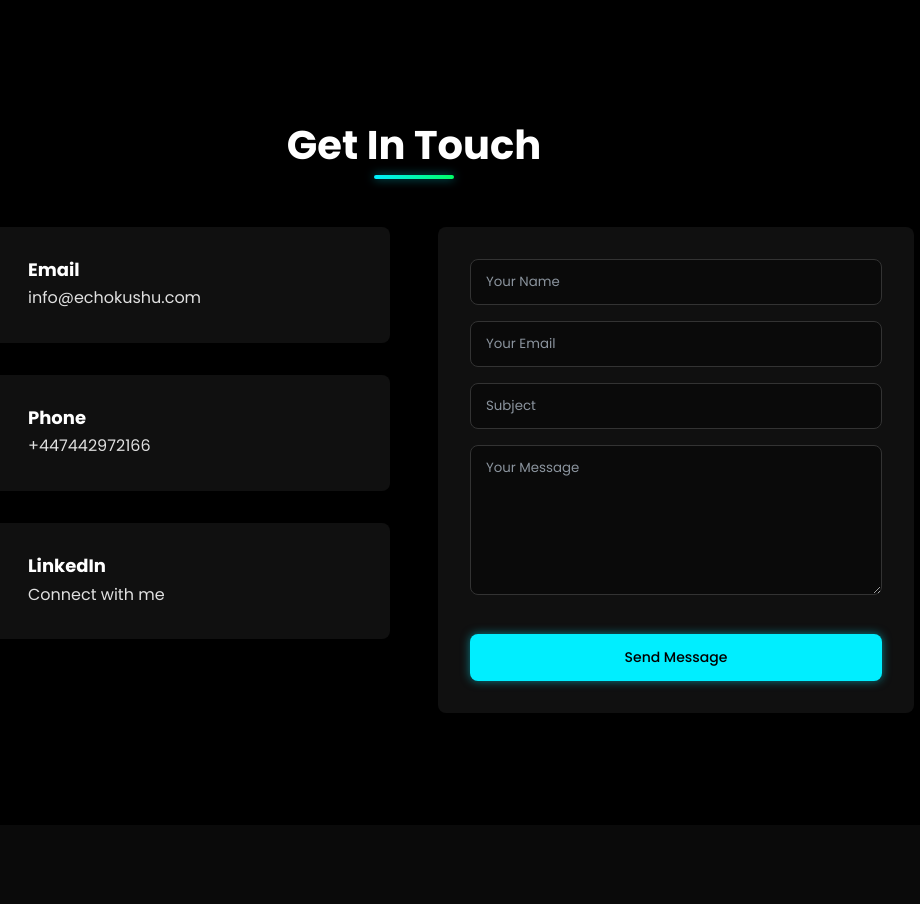
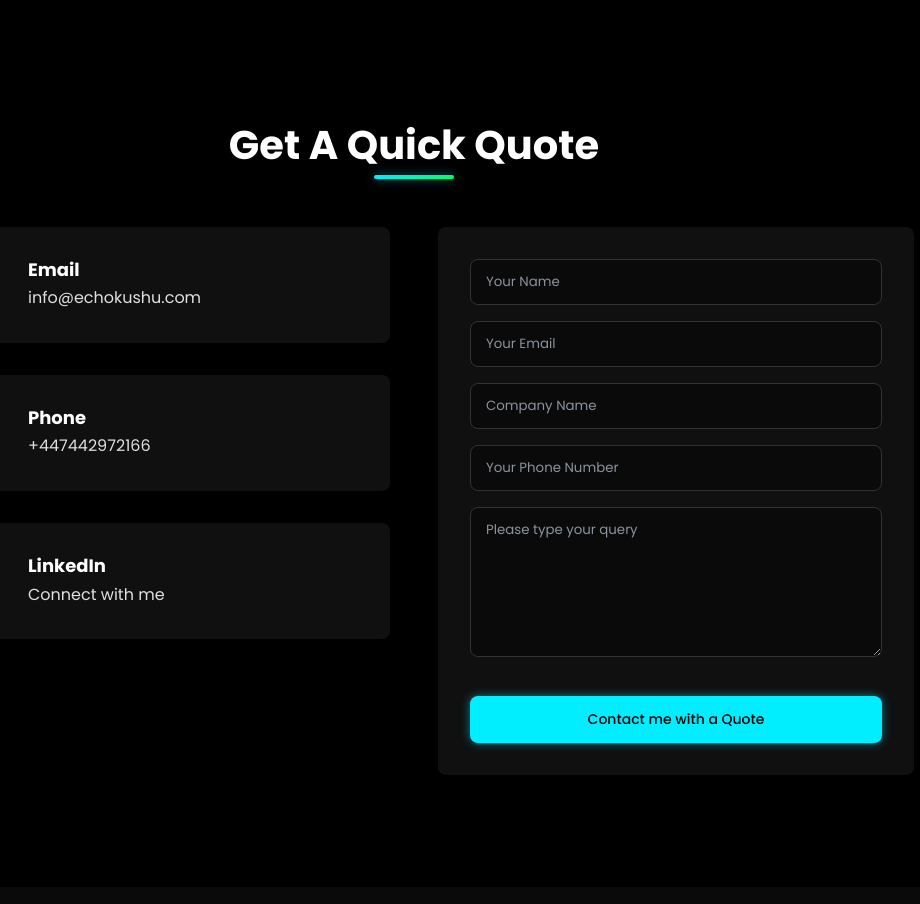
Before and after one commit to EchoKushu/Cybersec-personal-profile, a plain HTML site: page index.html in a window 1280 px wide. Shown: the part 6120-7024 px from the top of the page, 226-1146 px from the left. Drawn offline with Linux system fonts and the light colour scheme.

Commit message:
Add files via upload

```diff
--- a/index.html
+++ b/index.html
@@ -883,7 +883,7 @@
     <section id="contact" class="contact">
         <div class="container">
             <div class="section-header">
-                <h2>Get In Touch</h2>
+                <h2>Get A Quick Quote</h2>
                 <div class="underline"></div>
             </div>
             <div class="contact-container">
@@ -917,7 +917,7 @@
                     </div>
                 </div>
                 <div class="contact-form-container">
-                    <form id="contact-form">
+                    <form id="contact-form" action="https://formspree.io/f/mzzaornv" method="POST">
                         <div class="form-group">
                             <input type="text" id="name" placeholder="Your Name" required>
                         </div>
@@ -925,12 +925,15 @@
                             <input type="email" id="email" placeholder="Your Email" required>
                         </div>
                         <div class="form-group">
-                            <input type="text" id="subject" placeholder="Subject" required>
+                            <input type="text" id="subject" placeholder="Company Name" required>
                         </div>
                         <div class="form-group">
-                            <textarea id="message" placeholder="Your Message" required></textarea>
+                            <input type="tel" id="phone" name="phone" placeholder="Your Phone Number" required>
                         </div>
-                        <button type="submit" class="btn primary-btn">Send Message</button>
+                        <div class="form-group">
+                            <textarea id="message" placeholder="Please type your query" required></textarea>
+                        </div>
+                        <button type="submit" class="btn primary-btn">Contact me with a Quote</button>
                     </form>
                 </div>
             </div>
```
